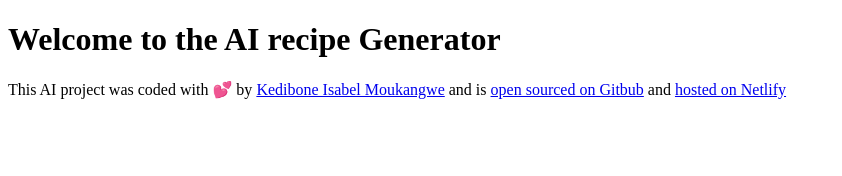
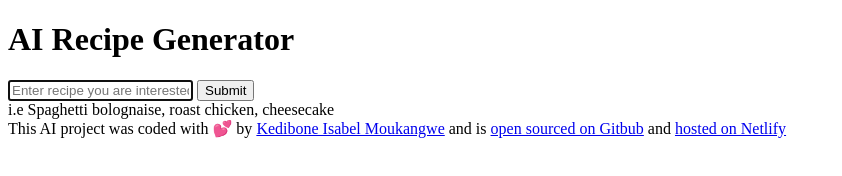
Before and after one commit to Bonnie444-888/AI-Recipe-Generator, a plain HTML site: page index.html in a window 1280 px wide. Shown: the whole page, without its empty margins (0-842 px from the left). Drawn offline with Linux system fonts and the light colour scheme.

Commit message:
Added basic HTML

```diff
--- a/index.html
+++ b/index.html
@@ -7,7 +7,29 @@
     <link rel="stylesheet" href="src/style.css" />
   </head>
   <body>
-    <h1>Welcome to the AI recipe Generator</h1>
+       <div class="container">
+      <header>
+        <h1>AI Recipe Generator</h1>
+      </header>
+
+      <main>
+        <div class="form-container">
+          <form action="" id="recipe-generator-form">
+            <input
+              type="text"
+              placeholder="Enter recipe you are interested in generating"
+              autofocus
+              required
+              autocomplete="off"
+              class="prompt"
+              id="user-prompt"
+            />
+            <input type="submit" class="submit_button" />
+          </form>
+          <div class="hint">i.e Spaghetti bolognaise, roast chicken, cheesecake</div>
+        </div>
+        <div class="recipe hidden" id="recipe"></div>
+      </main>
 
     <footer>
       This AI project was coded with 💕 by
```
